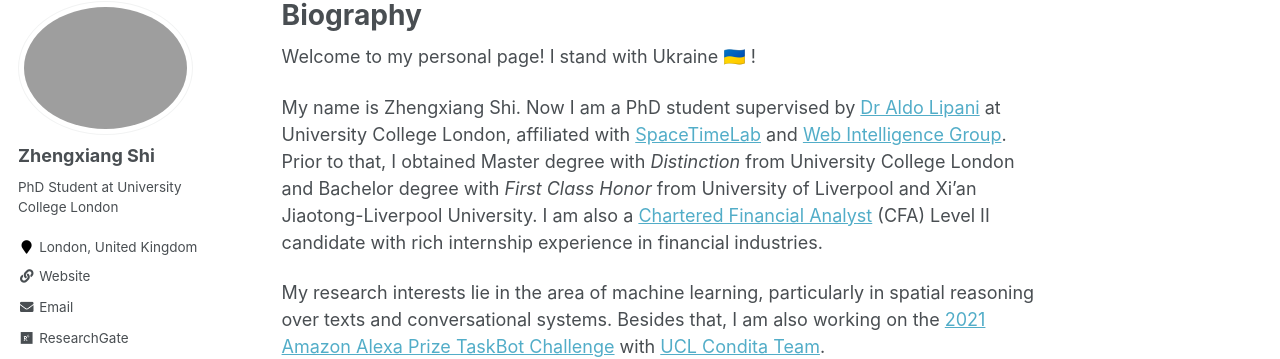
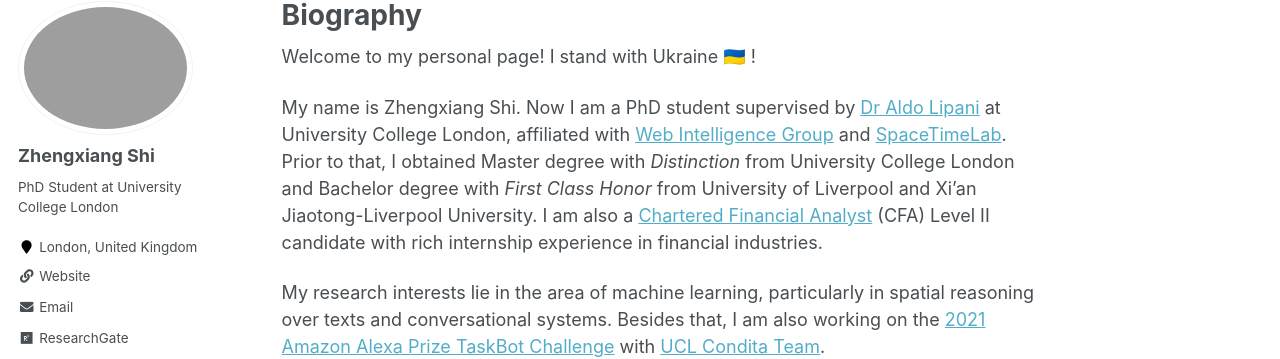
Before and after one commit to ZhengxiangShi/zhengxiangshi.github.io, a Jekyll site: the page built from _pages/about.md, in a window 1280 px wide and 1027 px high. Shown: the part 117-476 px from the top of the window. Built offline with Jekyll 4.4.1, drawn with Linux system fonts in a browser that asks for light colours; emoji names are drawn with the system emoji font; some web fonts are replaced.

Commit message:
feat: update links and main page

```diff
--- a/_pages/about.md
+++ b/_pages/about.md
@@ -11,7 +11,7 @@
 <!-- ------ -->
 Welcome to my personal page! I stand with Ukraine :ukraine: !
 
-My name is Zhengxiang Shi. Now I am a PhD student supervised by [Dr Aldo Lipani](https://aldolipani.com) at University College London, affiliated with [SpaceTimeLab](https://www.ucl.ac.uk/civil-environmental-geomatic-engineering/research/groups-centres-and-sections/spacetimelab) and [Web Intelligence Group](http://wi.cs.ucl.ac.uk). Prior to that, I obtained Master degree with *Distinction* from University College London and Bachelor degree with *First Class Honor* from University of Liverpool and Xi'an Jiaotong-Liverpool University. I am also a [Chartered Financial Analyst](https://en.wikipedia.org/wiki/Chartered_Financial_Analyst) (CFA) Level II candidate with rich internship experience in financial industries.
+My name is Zhengxiang Shi. Now I am a PhD student supervised by [Dr Aldo Lipani](https://aldolipani.com) at University College London, affiliated with [Web Intelligence Group](http://wi.cs.ucl.ac.uk) and [SpaceTimeLab](https://www.ucl.ac.uk/civil-environmental-geomatic-engineering/research/groups-centres-and-sections/spacetimelab). Prior to that, I obtained Master degree with *Distinction* from University College London and Bachelor degree with *First Class Honor* from University of Liverpool and Xi'an Jiaotong-Liverpool University. I am also a [Chartered Financial Analyst](https://en.wikipedia.org/wiki/Chartered_Financial_Analyst) (CFA) Level II candidate with rich internship experience in financial industries.
 
 My research interests lie in the area of machine learning, particularly in spatial reasoning over texts and conversational systems. Besides that, I am also working on the [2021 Amazon Alexa Prize TaskBot Challenge](https://www.amazon.science/academic-engagements/ten-university-teams-selected-to-participate-in-alexa-prize-taskbot-challenge) with [UCL Condita Team](http://wi.cs.ucl.ac.uk/index.php/2021/08/14/the-ucl-condita-team-selected-for-the-2021-alexa-prize-taskbot-challenge/).
 
```
Also changed, not shown: _pages/publications.md (+1 -1 lines).
